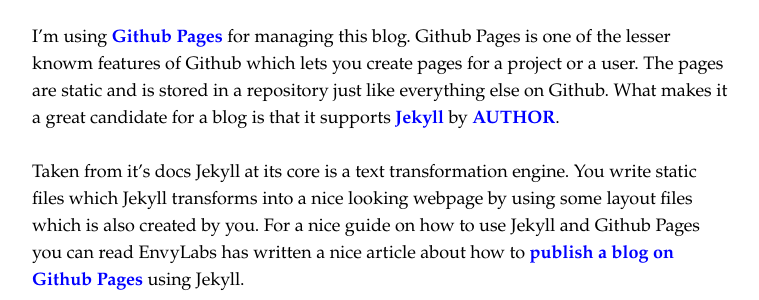
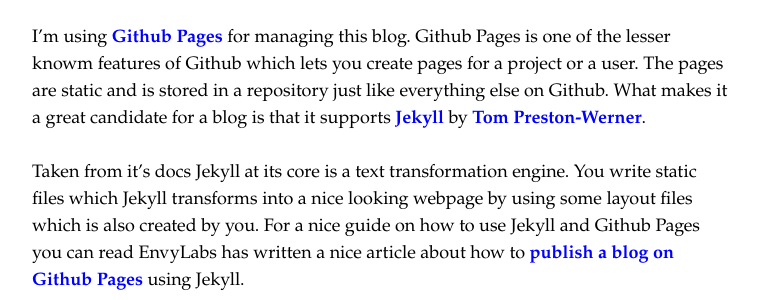
Before and after one commit to marlun/marlun.github.com, a Jekyll site: the page built from _posts/2010-09-25-github-pages.markdown, in a window 1280 px wide. Shown: the part 176-476 px from the top of the page, without its empty margins (258-1017 px from the left). Built offline with Jekyll 4.4.1, drawn with Linux system fonts in a browser that asks for light colours.

Commit message:
Fixed forgotten placeholder.

```diff
--- a/_posts/2010-09-25-github-pages.markdown
+++ b/_posts/2010-09-25-github-pages.markdown
@@ -6,6 +6,6 @@
 {{ page.title }}
 ================
 
-I'm using [Github Pages](http://pages.github.com) for managing this blog. Github Pages is one of the lesser knowm features of Github which lets you create pages for a project or a user. The pages are static and is stored in a repository just like everything else on Github. What makes it a great candidate for a blog is that it supports [Jekyll](http://github.com/mojombo/jekyll/) by [AUTHOR](http://tom.preston-werner.com/).
+I'm using [Github Pages](http://pages.github.com) for managing this blog. Github Pages is one of the lesser knowm features of Github which lets you create pages for a project or a user. The pages are static and is stored in a repository just like everything else on Github. What makes it a great candidate for a blog is that it supports [Jekyll](http://github.com/mojombo/jekyll/) by [Tom Preston-Werner](http://tom.preston-werner.com/).
 
 Taken from it's docs Jekyll at its core is a text transformation engine. You write static files which Jekyll transforms into a nice looking webpage by using some layout files which is also created by you. For a nice guide on how to use Jekyll and Github Pages you can read EnvyLabs has written a nice article about how to [publish a blog on Github Pages](http://blog.envylabs.com/2009/08/publishing-a-blog-with-github-pages-and-jekyll/) using Jekyll.
```
